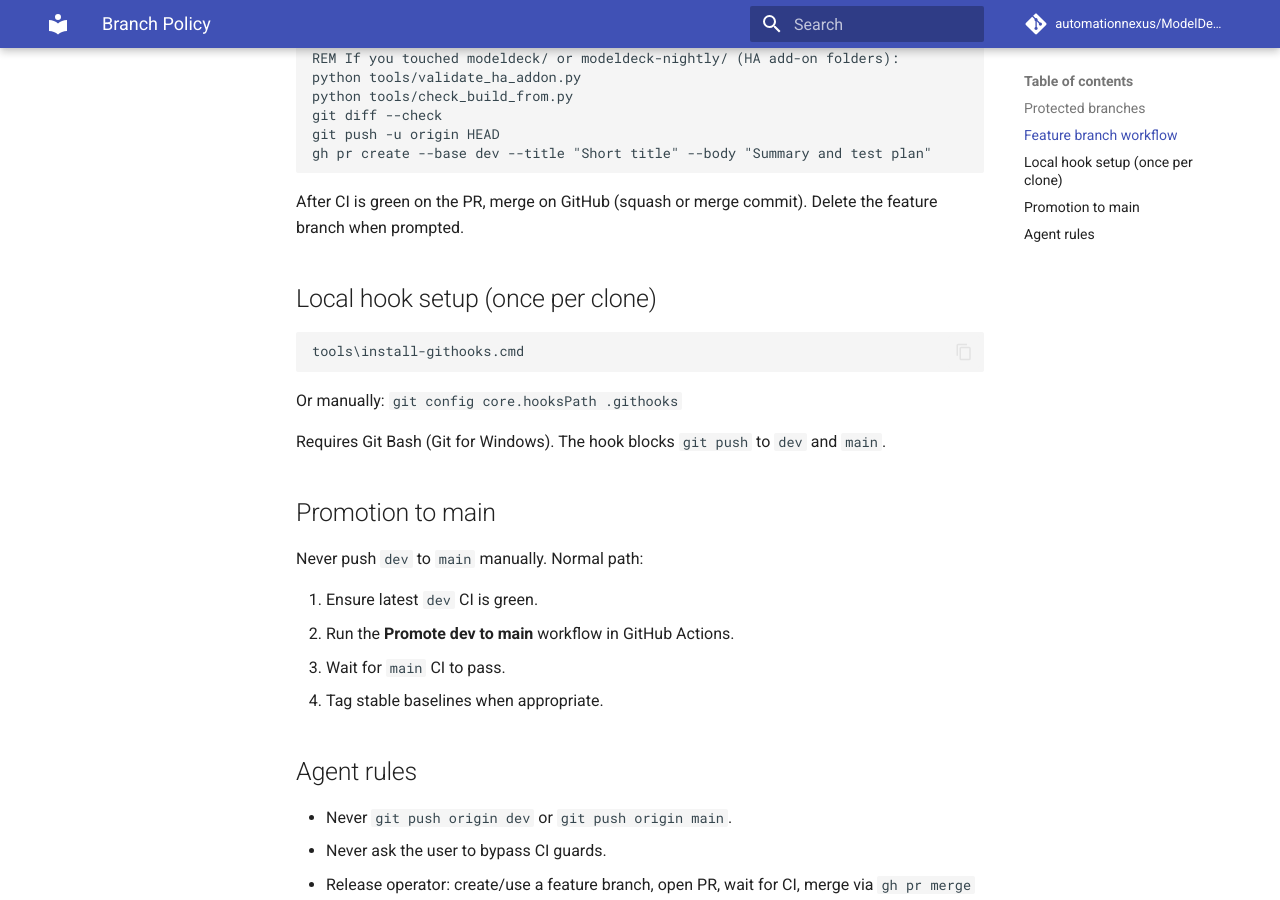
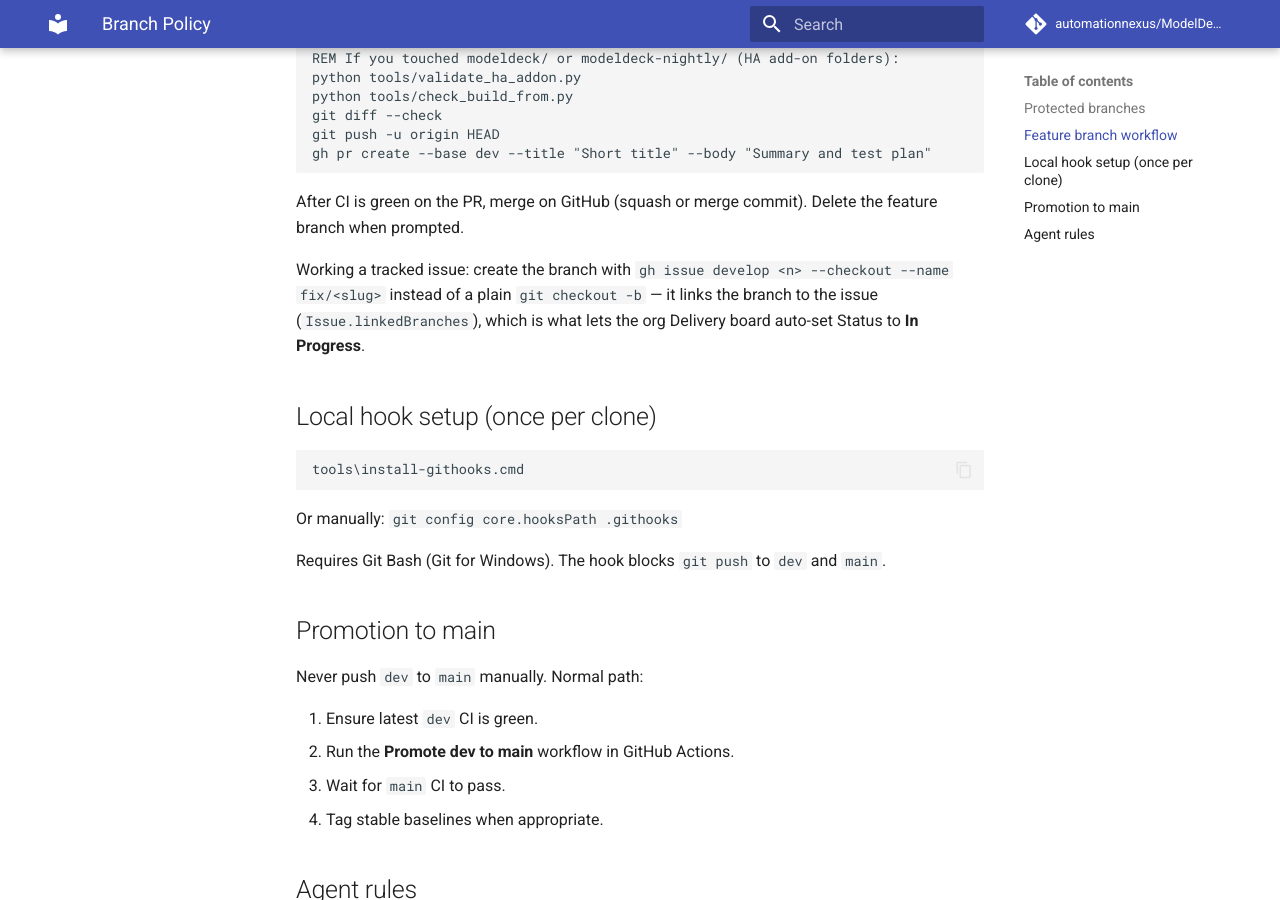
Before and after one commit to AutomationNexus/ModelDeck, an MkDocs documentation site: the page built from docs/runbooks/branch-policy.md, in a window 1280 px wide and 900 px high, scrolled down 776 px. Built offline with MkDocs 1.6.1 and Material for MkDocs 9.7.7, drawn with Linux system fonts in a browser that asks for light colours; comment, search, counter and statistics services are not loaded.

Commit message:
docs: point issue branches at gh issue develop for board auto In-Progress

````diff
--- a/docs/runbooks/branch-policy.md
+++ b/docs/runbooks/branch-policy.md
@@ -31,6 +31,11 @@ gh pr create --base dev --title "Short title" --body "Summary and test plan"
 
 After CI is green on the PR, merge on GitHub (squash or merge commit). Delete the feature branch when prompted.
 
+Working a tracked issue: create the branch with `gh issue develop <n> --checkout --name
+fix/<slug>` instead of a plain `git checkout -b` — it links the branch to the issue
+(`Issue.linkedBranches`), which is what lets the org Delivery board auto-set Status to
+**In Progress**.
+
 ## Local hook setup (once per clone)
 
 ```cmd
````
